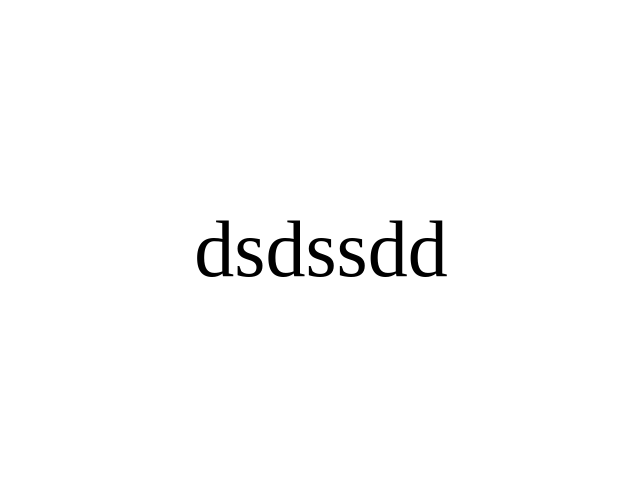
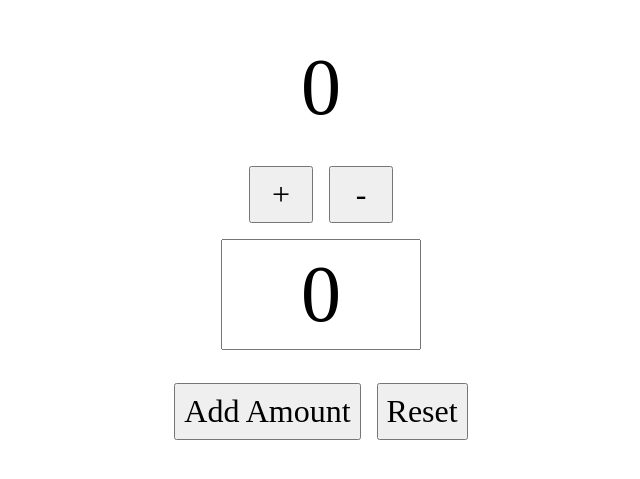
Before and after one commit to dzhaniivanov/react-redux-project, a React (Create React App) app: page / in a window 1280 px wide. Shown: the part 151-630 px from the top of the page, without its empty margins (319-959 px from the left). Built offline with nearby package versions, Linux system fonts and the light colour scheme.

Commit message:
simple counter with rtk example

```diff
--- a/public/index.html
+++ b/public/index.html
@@ -8,7 +8,6 @@
       name="description"
       content="Web site created using create-react-app"
     />
-    <link rel="manifest" href="%PUBLIC_URL%/manifest.json" />
     <title>React App</title>
   </head>
   <body>
--- a/src/App.js
+++ b/src/App.js
@@ -1,5 +1,11 @@
+import Counter from "./features/counter/Counter";
+
 function App() {
-  return <main className="app">dsdssdd</main>;
+  return (
+    <main className="App">
+      <Counter />
+    </main>
+  );
 }
 
 export default App;
--- a/src/features/counter/Counter.js
+++ b/src/features/counter/Counter.js
@@ -1,18 +1,40 @@
 import { useSelector, useDispatch } from "react-redux";
-import { increment, decrement } from "./counterSlice";
+import { increment, decrement, reset, incrementByAmount } from "./counterSlice";
+import { useState } from "react";
 
 const Counter = () => {
   const count = useSelector((state) => state.counter.count);
   const dispatch = useDispatch();
+
+  const [incrementAmount, setIncrementAmount] = useState(0);
+
+  const addValue = Number(incrementAmount) || 0;
+
+  const resetAll = () => {
+    setIncrementAmount(0);
+    dispatch(reset());
+  };
+
   return (
-      <section>
-          <p>{count}</p>
-          <div>
-              <button onClick={()=>dispatch(increment)}>+</button>
-              <button onClick={()=>dispatch(decrement)}>-</button>
-          </div>
-      </section>
-  )
+    <section>
+      <p>{count}</p>
+      <div>
+        <button onClick={() => dispatch(increment())}>+</button>
+        <button onClick={() => dispatch(decrement())}>-</button>
+      </div>
+      <input
+        type="text"
+        value={incrementAmount}
+        onChange={(e) => setIncrementAmount(e.target.value)}
+      />
+      <div>
+        <button onClick={() => dispatch(incrementByAmount(addValue))}>
+          Add Amount
+        </button>
+        <button onClick={resetAll}>Reset</button>
+      </div>
+    </section>
+  );
 };
 
 export default Counter;
--- a/src/features/counter/counterSlice.js
+++ b/src/features/counter/counterSlice.js
@@ -14,9 +14,16 @@
     decrement: (state) => {
       state.count -= 1;
     },
+    reset: (state) => {
+      state.count = 0;
+    },
+    incrementByAmount: (state, action) => {
+      state.count += action.payload;
+    },
   },
 });
 
-export const { increment, decrement } = counterSlice.actions;
+export const { increment, decrement, reset, incrementByAmount } =
+  counterSlice.actions;
 
 export default counterSlice.reducer;
```
